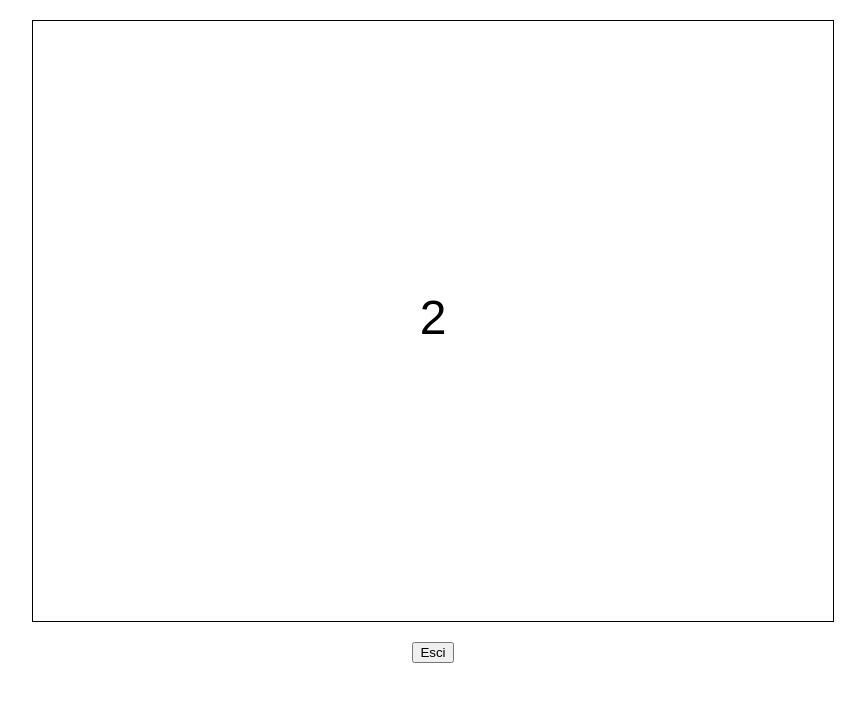
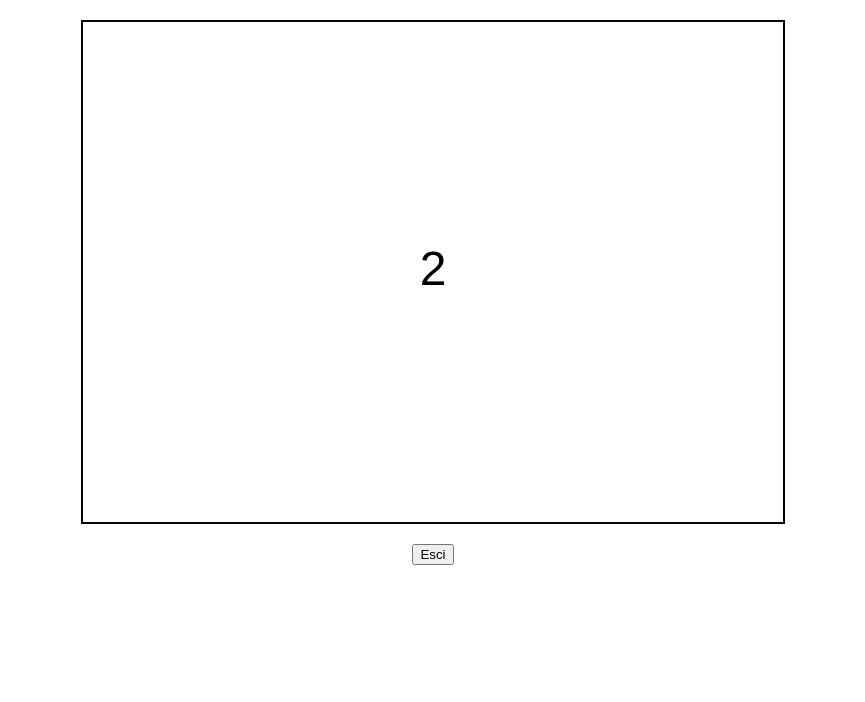
Before and after one commit to mgiorg/WordCare, a plain HTML site: page Tachiscoscopio_Parole/game.html in a window 1280 px wide. Both pictures are taken after a click on the button "Iniziamo a giocare!". Shown: the whole page, without its empty margins (207-1072 px from the left). Drawn offline with Linux system fonts and the light colour scheme.

Commit message:
Ridimensionamento Canvas

```diff
--- a/Tachiscoscopio_Parole/game.css
+++ b/Tachiscoscopio_Parole/game.css
@@ -13,11 +13,14 @@ body {
     padding: 20px;
   }
 
+
+
   canvas {
     display: block;
     margin: 0 auto;
-    border: 1px solid black;
+    border: 2px solid rgb(0, 0, 0);
   }
+
 
   #corretto {
     background-color: green; /* Verde per il pulsante "Corretto" */
--- a/Tachiscoscopio_Parole/game.js
+++ b/Tachiscoscopio_Parole/game.js
@@ -33,8 +33,8 @@ listaAnteprima.style.display = 'none'; // Nascondi inizialmente
 anteprimaListaDiv.appendChild(listaAnteprima); // Aggiungi la textarea al DOM
 
 // Dimensioni canvas
-gameCanvas.width = 800;
-gameCanvas.height = 600;
+gameCanvas.width = 700;
+gameCanvas.height = 500;
 
 // Dati delle liste preimpostate
 const paroleDueSillabe = ["Cane", "Pane", "Papà", "Mano", "Gatto", "Mela", "Sole", "Zampa", "Donna", "Casa", "Torre"];
```
